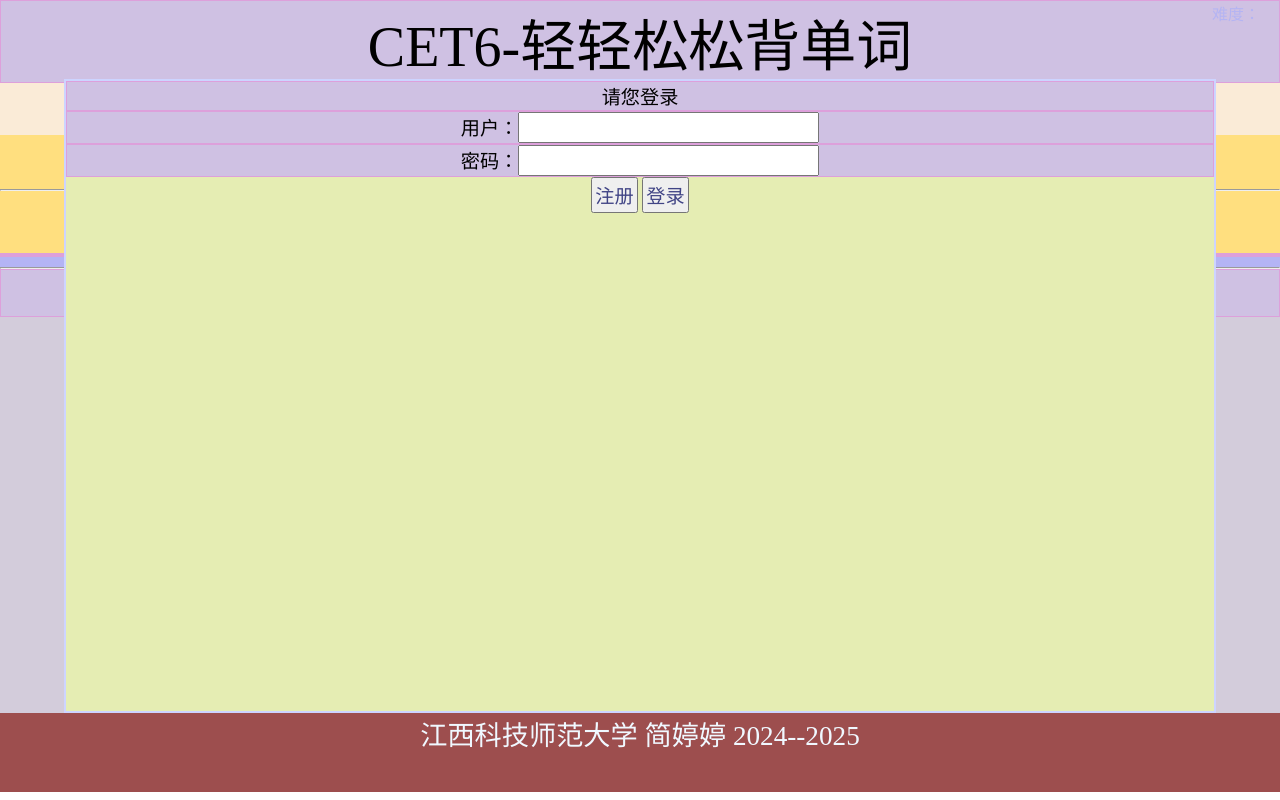
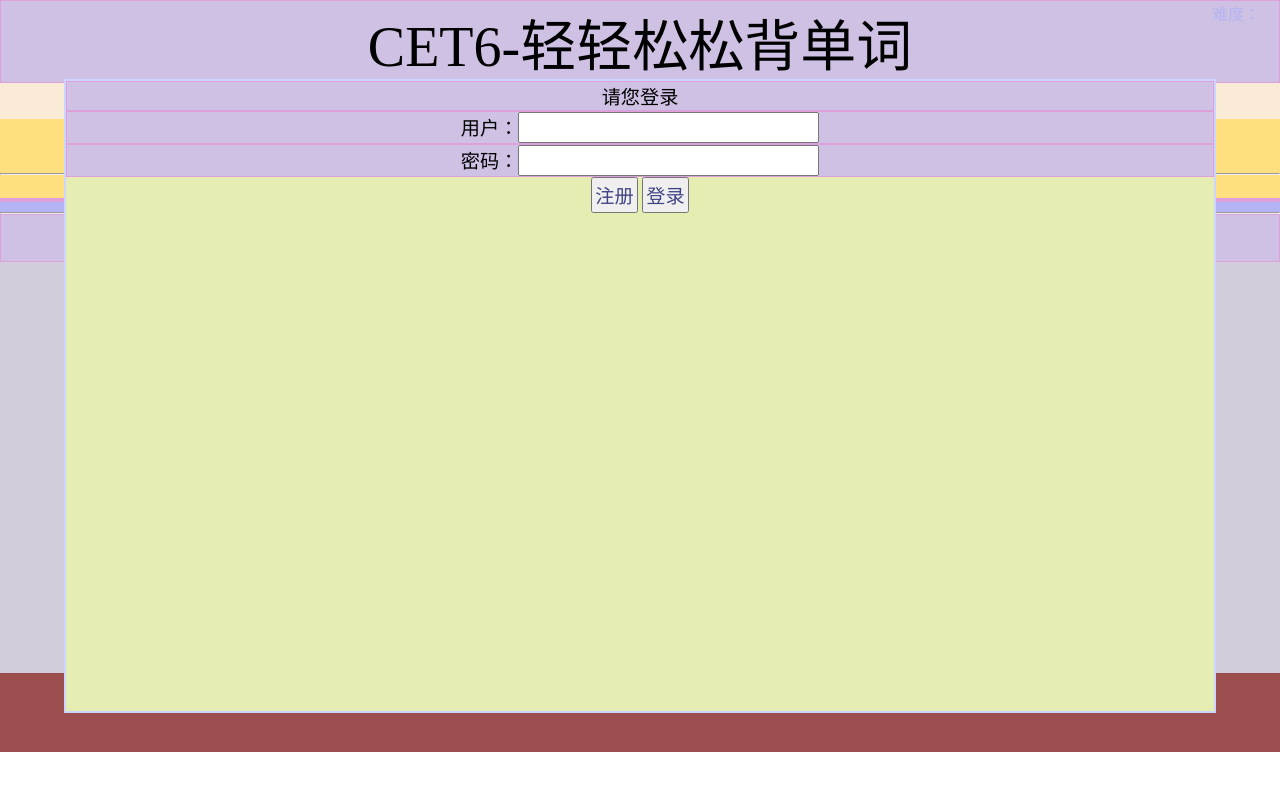
Before and after one commit to jtt-art/jtt-art.github.io, a plain HTML site: page CET6（fushu）/index.html in a window 1280 px wide. Drawn offline with Linux system fonts and the light colour scheme.

Commit message:
Update view.css

```diff
--- a/CET6（fushu）/view.css
+++ b/CET6（fushu）/view.css
@@ -15,18 +15,18 @@
      position: relative;
     }
     header{
-     height:17%;
+     height:15%;
      font-size:3.5em;
      background-color: antiquewhite;
     }
     nav{
-     height:15%;
+     height:10%;
      font-size:1.9em;
      background-color: rgb(255, 223, 127);
     }
 
     main{
-    height:58%;
+    height:60%;
     font-size: 2em;
     background-color: rgb(211, 204, 219);
     }
```
